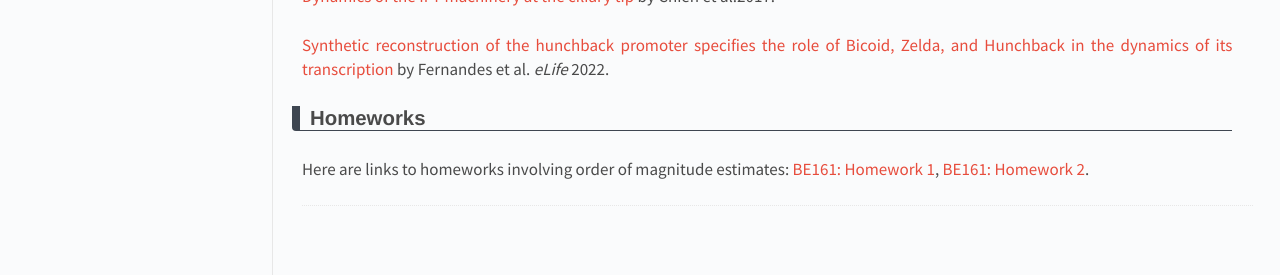
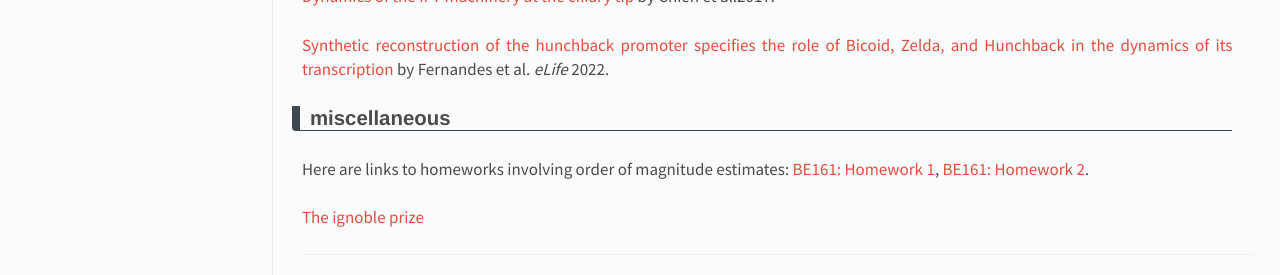
Before and after one commit to RPGroup-PBoC/pboc22_heidelberg, a Jekyll site: the page built from _posts/2022-01-28-materials.md, in a window 1280 px wide. Shown: the part 1297-1572 px from the top of the page. Built offline with Jekyll 4.4.1, drawn with Linux system fonts in a browser that asks for light colours.

Commit message:
added ignoble prize

```diff
--- a/_posts/2022-01-28-materials.md
+++ b/_posts/2022-01-28-materials.md
@@ -94,6 +94,8 @@ This series of vignettes expands on topics we will cover in the course. Specific
 {% endfor %}
 
 
-## Homeworks
+## miscellaneous
 
-Here are links to homeworks involving order of magnitude estimates: <a href="http://www.rpgroup.caltech.edu/aph161/assets/hwk/HW_1_161_2022_Final.pdf" target="_blank">{{"BE161: Homework 1"}}</a>, <a href="http://www.rpgroup.caltech.edu/aph161/assets/hwk/HW_2_161_2022_Final.pdf" target="_blank">{{"BE161: Homework 2"}}</a>.
+Here are links to homeworks involving order of magnitude estimates: <a href="http://www.rpgroup.caltech.edu/aph161/assets/hwk/HW_1_161_2022_Final.pdf" target="_blank">{{"BE161: Homework 1"}}</a>, <a href="http://www.rpgroup.caltech.edu/aph161/assets/hwk/HW_2_161_2022_Final.pdf" target="_blank">{{"BE161: Homework 2"}}</a>. <br>
+
+<a href="https://improbable.com/2019/03/29/the-day-ig-nobel-people-came-together-at-hokkaido-university/?amp=1" target ="_blank">{{"The ignoble prize"}}</a>
```
